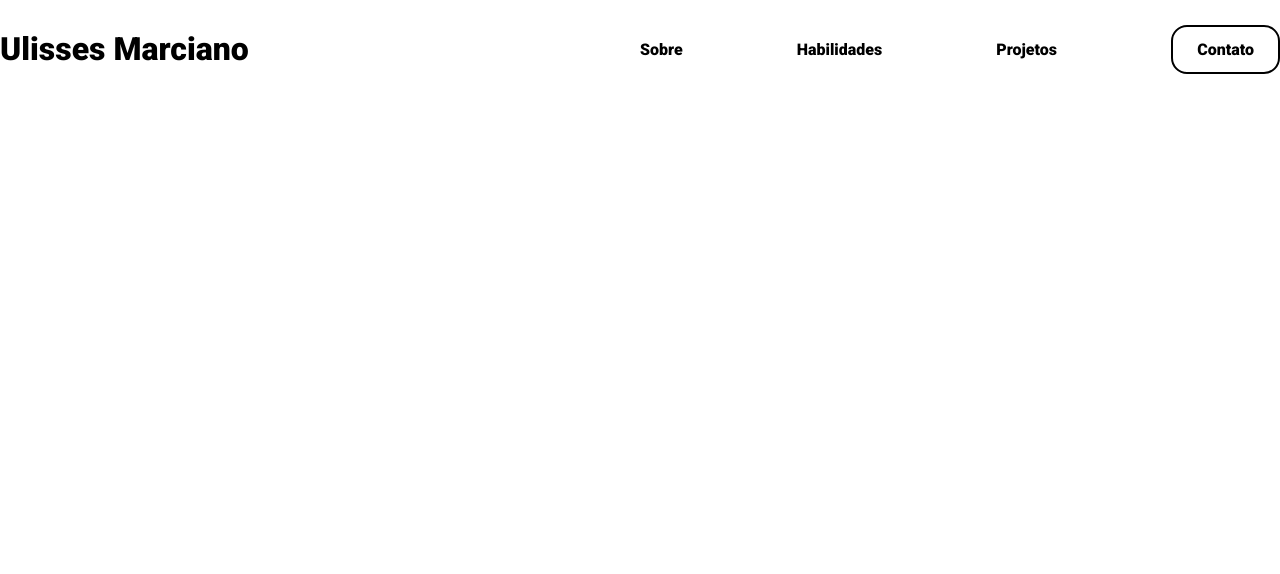
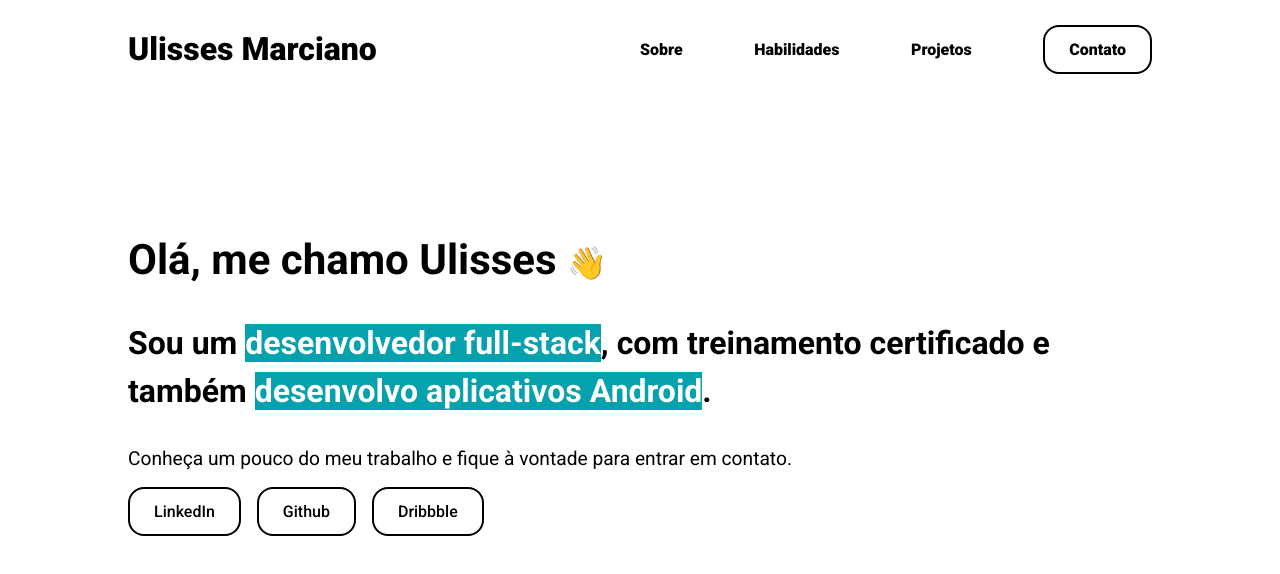
Before and after one commit to ulissesmarciano/portfolio-ulisses, a React (Create React App) app: page / in a window 1280 px wide. Shown: the top 574 px of the page. Built offline with nearby package versions, Linux system fonts and the light colour scheme.

Commit message:
Adicionando novos componentes para finalizar a greeting section dentro da PortfolioSection

```diff
--- a/src/page/index.jsx
+++ b/src/page/index.jsx
@@ -1,11 +1,36 @@
 import React from 'react'
+import { Container } from './styles'
 import Header from '../components/Header'
+import LinkItem from '../components/LinkItem'
 
 const PortfolioSection = () => {
   return (
-    <>
-        <Header />
-    </>
+    <Container>
+      <Header />
+      <main className='content-section'>
+        <section className='greeting-screen'>
+          <h3>Olá, me chamo Ulisses <span className='waving-hand'>&#128075;</span></h3>
+          <p className='summary-sentence'>Sou um <span>desenvolvedor full-stack</span>, com treinamento certificado e também <span>desenvolvo aplicativos Android</span>.</p>
+          <div className='contact-section'>
+            <p>Conheça um pouco do meu trabalho e fique à vontade para entrar em contato.</p>
+            <div className='contact-link-section'>
+              <LinkItem
+                name="LinkedIn"
+                variant="greetingsContactLink"
+              />
+              <LinkItem
+                name="Github"
+                variant="greetingsContactLink"
+              />
+              <LinkItem
+                name="Dribbble"
+                variant="greetingsContactLink"
+              />
+            </div>
+          </div>
+        </section>
+      </main>
+    </Container>
   )
 }
 
```
